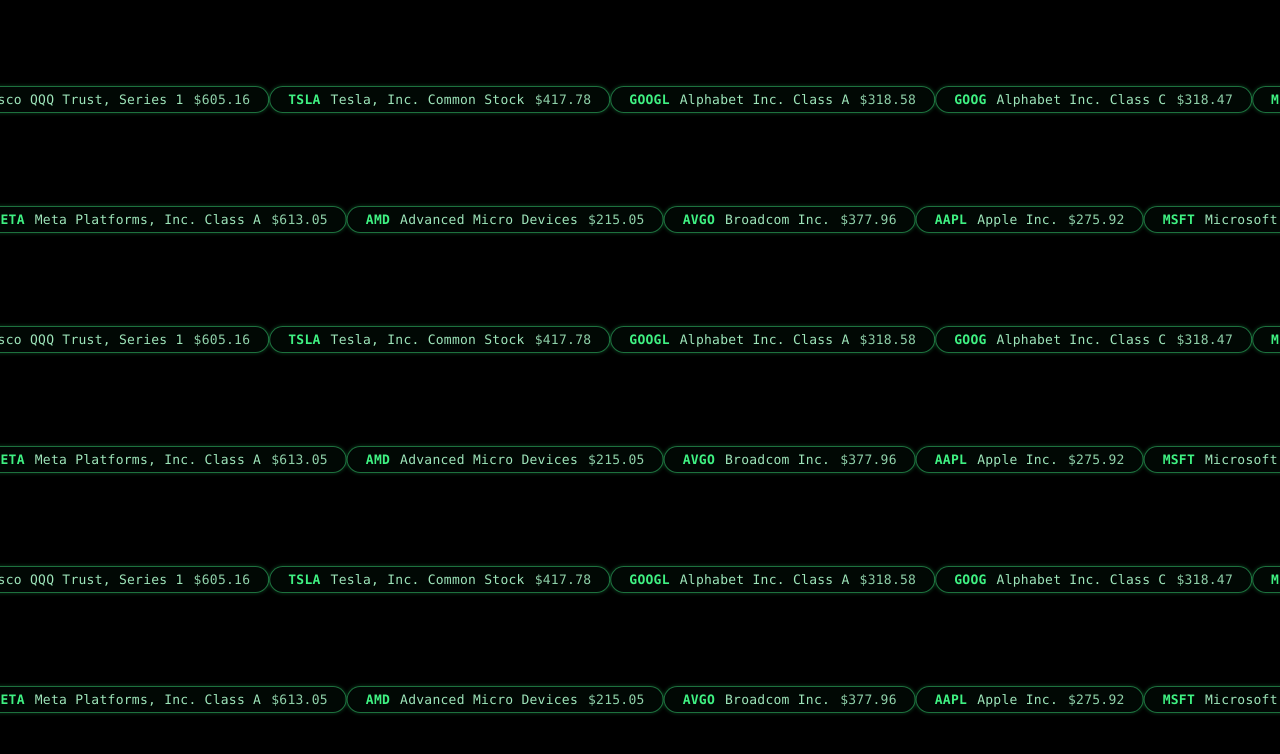
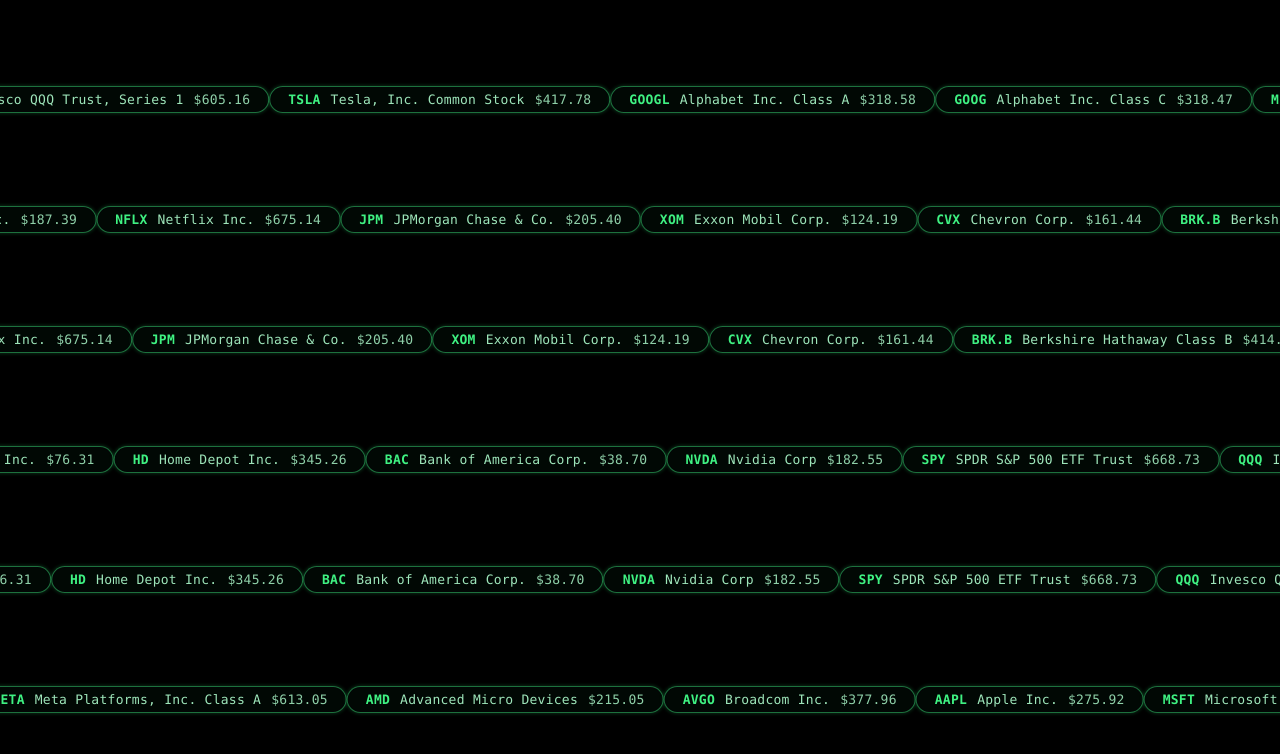
Before and after one commit to therealtplum/foundry90, a Next.js app in the folder capstones/therealtplum/apps/web/: page /capstones in a window 1280 px wide. Shown: the top 754 px of the page. Built offline with nearby package versions, Linux system fonts and the light colour scheme; no server answers.

Commit message:
insights pill

```diff
--- a/capstones/therealtplum/apps/web/components/capstones/FocusTickerStrip.tsx
+++ b/capstones/therealtplum/apps/web/components/capstones/FocusTickerStrip.tsx
@@ -92,12 +92,15 @@
     );
   }
 
-  const stripClassName = `f90-ticker-strip${
+    const stripClassName = `f90-ticker-strip${
     isHovered ? " f90-ticker-strip-paused" : ""
   }`;
 
   const rows = 6;
   const rowIndexes = Array.from({ length: rows }, (_, i) => i);
+
+  // How many distinct tickers to show per row before we repeat
+  const ITEMS_PER_ROW = Math.min(items.length, 16);
 
   return (
     <div
@@ -109,16 +112,26 @@
         const directionClass =
           rowIndex % 2 === 0 ? "f90-ticker-row-left" : "f90-ticker-row-right";
 
+        // Offset the starting index for each row so they don't all share the same order
+        const offset =
+          (rowIndex * Math.ceil(items.length / rows)) % items.length;
+
+        const rowItems = Array.from({ length: ITEMS_PER_ROW }, (_, i) => {
+          const idx = (offset + i) % items.length;
+          return items[idx];
+        });
+
         return (
           <div
             key={rowIndex}
             className={`f90-ticker-row ${directionClass}`}
           >
+            {/* duplicate the row's sequence twice so it scrolls seamlessly */}
             {[0, 1].map((loop) => (
               <span key={loop}>
-                {items.map((item) => (
+                {rowItems.map((item, idx) => (
                   <button
-                    key={`${rowIndex}-${loop}-${item.instrument_id ?? item.ticker}`}
+                    key={`${rowIndex}-${loop}-${idx}-${item.instrument_id ?? item.ticker}`}
                     type="button"
                     className="f90-ticker-chip"
                     onClick={() =>
```
